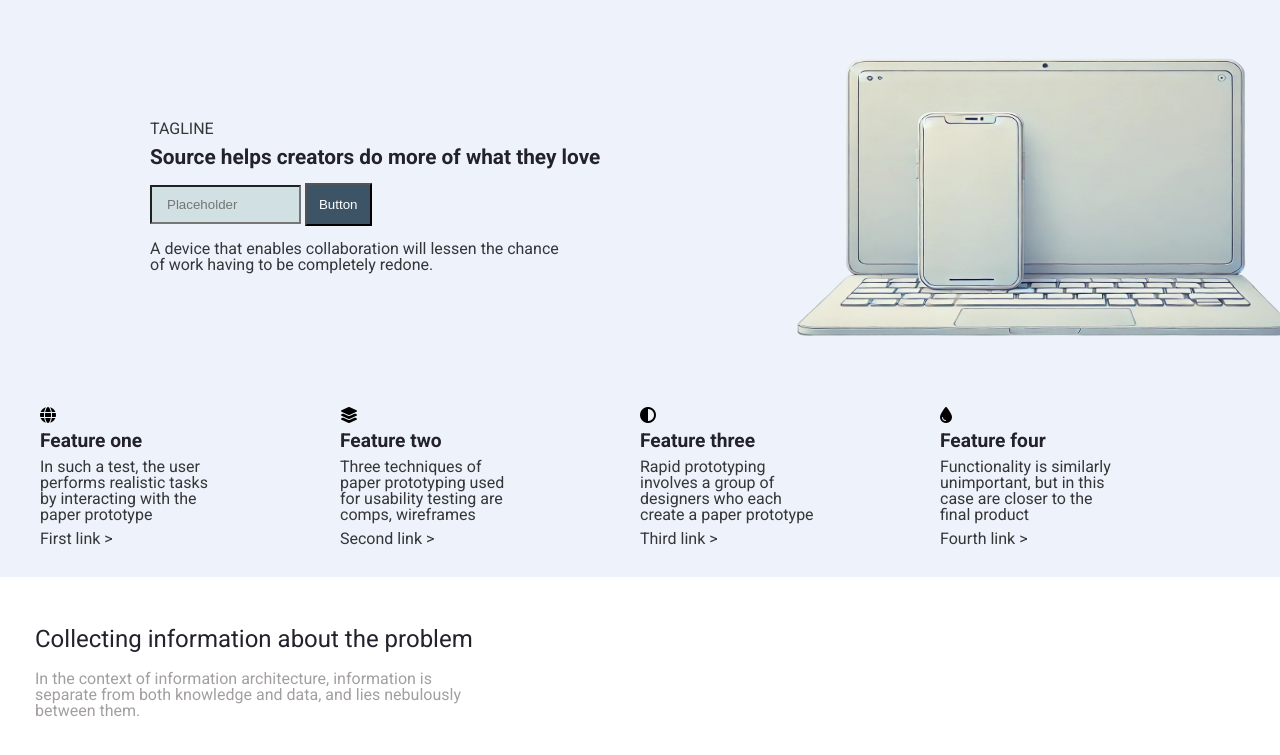
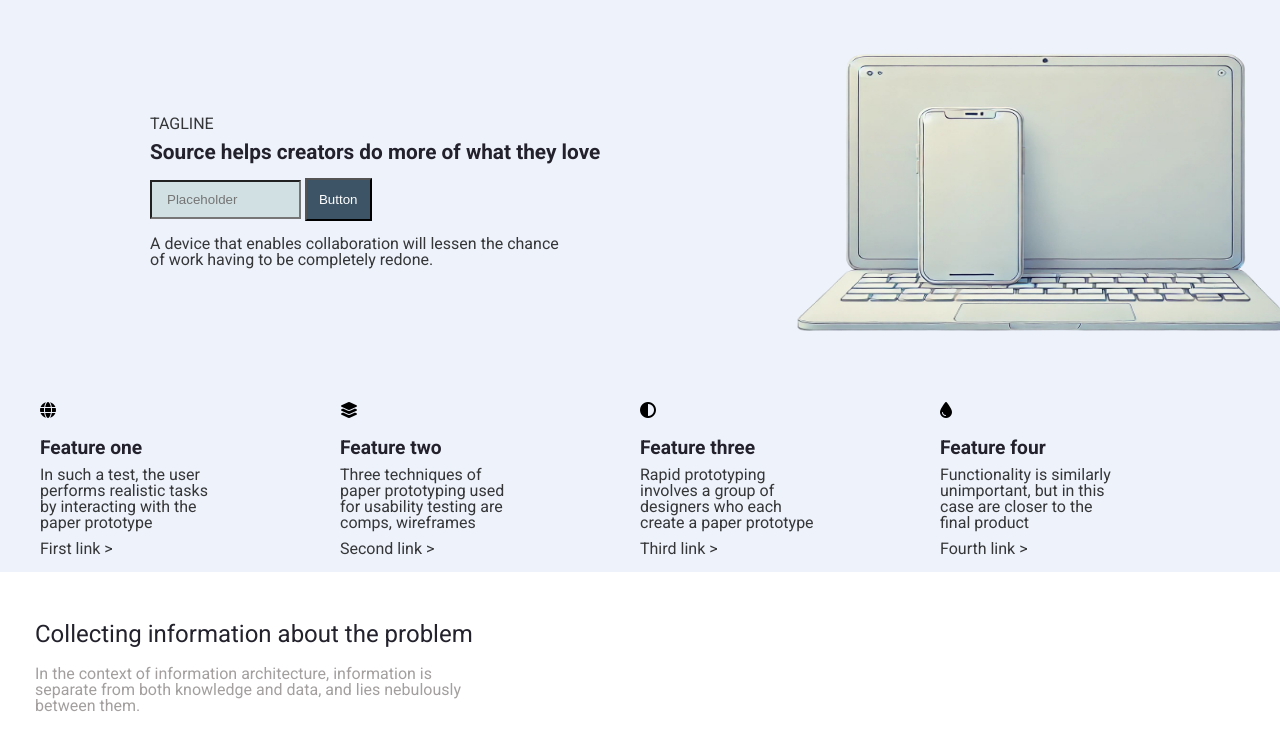
Before and after one commit to StathisKotanidis/Source-Layout, a plain HTML site: page index.html in a window 1280 px wide. Shown: the part 83-838 px from the top of the page. Drawn offline with Linux system fonts and the light colour scheme.

Commit message:
a fix in the features section

```diff
--- a/style.css
+++ b/style.css
@@ -129,7 +129,7 @@ body {
   font-family: "Roboto", sans-serif;
   display: flex;
   flex-direction: column;
-  overflow: hidden;
+  height: 100vh;
 }
 
 a {
@@ -272,11 +272,13 @@ main {
   color: rgb(35, 33, 44);
   font-size: 1.2em;
   font-weight: bold;
+  padding-top: 20px;
 }
 
 .feature-paragraphs {
   width: 60%;
   color: rgba(15, 15, 15, 0.829);
+  padding: 10px 0;
 }
 
 .feature-links {
```
